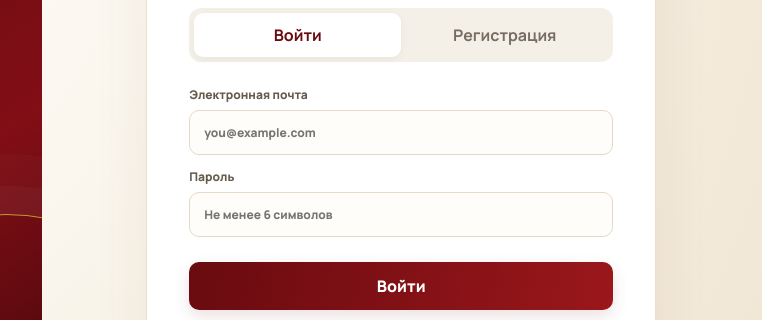
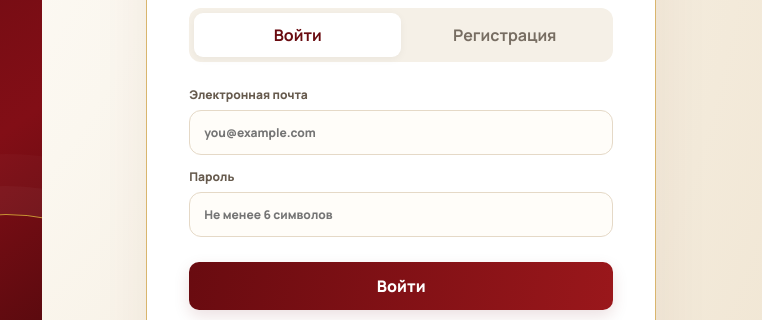
Before and after one commit to Magomed-Khabib/olympiad-academy, a plain HTML site: page index.html in a window 1280 px wide. Shown: the part 276-596 px from the top of the page, 518-1280 px from the left. Drawn offline with Linux system fonts and the light colour scheme.

Commit message:
Update styles.css

```diff
--- a/styles.css
+++ b/styles.css
@@ -7,3 +7,44 @@
 .auth-brand p{position:relative;z-index:1;font-weight:600;letter-spacing:.4px;}
 .sidebar .brand{width:100%;margin:0 0 30px;padding:0 6px;justify-content:center;letter-spacing:normal;}
 .sidebar-logo{display:block;width:100%;max-width:180px;height:auto;max-height:92px;object-fit:contain;border-radius:8px;}
+/* Мягкие закругления Olympiad Academy */
+:root {
+  --radius: 16px;
+}
+
+body {
+  background: #F4EFE6;
+}
+
+button,
+input,
+select,
+textarea {
+  border-radius: 12px;
+}
+
+.card,
+.panel,
+.subject-card,
+.stat-card,
+.auth-card,
+.sidebar {
+  border-radius: 18px;
+  overflow: hidden;
+}
+
+.card,
+.panel,
+.subject-card,
+.stat-card,
+.auth-card {
+  border: 1px solid #D9B56D;
+}
+
+button {
+  transition: all 0.2s ease;
+}
+
+button:hover {
+  transform: translateY(-1px);
+}
```
